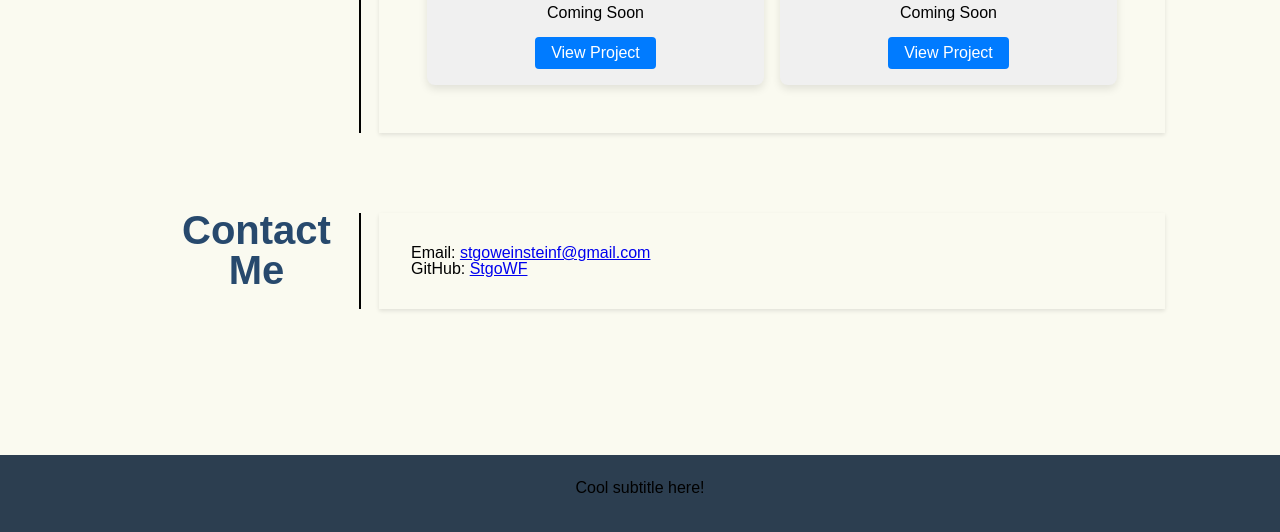
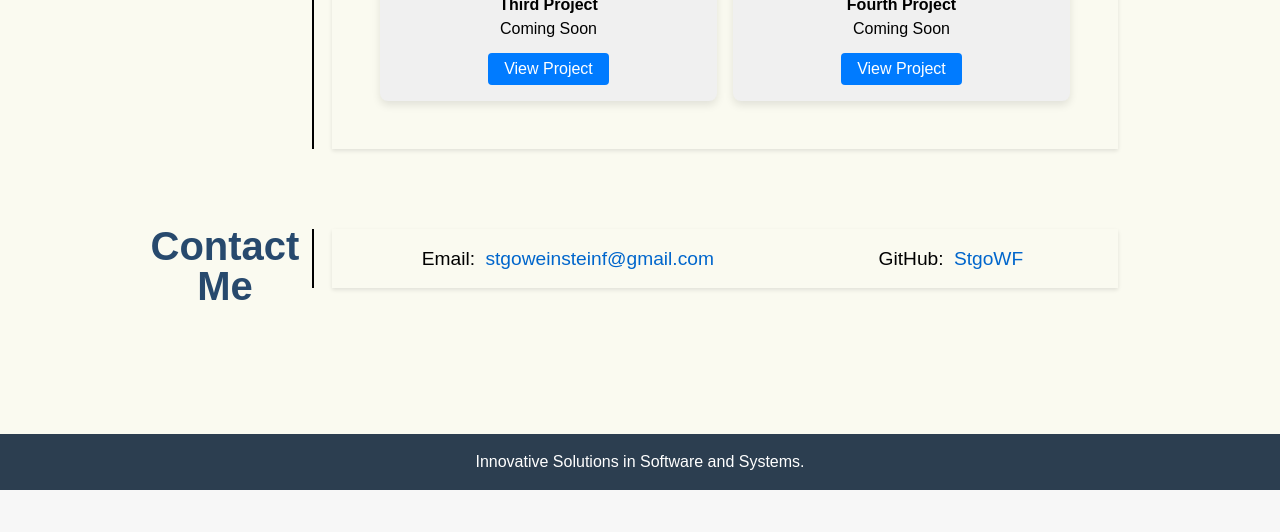
Before and after one commit to StgoWF/Portafolio, a plain HTML site: page index.html in a window 1280 px wide. Shown: the part 970-1502 px from the top of the page. After the commit the page ends 1460 px from the top, so only its background shows below. Drawn offline with Linux system fonts and the light colour scheme.

Commit message:
Final touches

```diff
--- a/assets/style.css
+++ b/assets/style.css
@@ -100,7 +100,7 @@
     margin-bottom: 80px;
     background-color: #fafaf0;
     max-width: 786px;
-    right: -132px;
+    right: -85px;
 
   }
 
@@ -135,9 +135,21 @@
     background-position: center;
     background-repeat: no-repeat;
     text-align: center;
-    padding: 25px;
+
 
   }
+
+  /* Styles for paragraph within footer */
+    footer p {
+    font-size: 1rem; /* Font size */
+    color: #fff; /* Text color */
+    text-align: center; /* Text alignment */
+    padding: 20px 0; /* Padding above and below */
+    margin: 0; /* Removes any default margin */
+  }
+
+
+
 
   /* Responsive styles */
   @media (max-width: 768px) {
@@ -287,12 +299,12 @@ header h1, header h2, header p, header nav a{
 }
 
 #contact > h2 {
-    left: -217px;
+    left: -510px;
     top: -3px;
     text-align: center;
 }
 
-/* ... your existing styles ... */
+
 
 /* Existing media query for medium screens (tablets) */
 @media (max-width: 768px) {
@@ -338,3 +350,36 @@ header h1, header h2, header p, header nav a{
 section h2 span {
     display: block;
 }
+
+/* Styles for contact section */
+.contact-me {
+    display: flex; /* Aligns items in a row */
+    flex-wrap: wrap; /* Allows items to wrap to the next line on small screens */
+    gap: 20px; /* Space between items */
+    justify-content: space-around; /* Distributes space around items */
+    padding: 20px; /* Padding around the contact section */
+}
+
+.contact-me h2 {
+    width: 100%; /* Full width to enforce line break */
+    text-align: center; /* Centers the title */
+}
+
+/* Style for contact details like email and GitHub */
+.contact-me p {
+    margin: 0; /* Removes default margin */
+    font-size: 1.2rem; /* Larger font size for visibility */
+}
+
+/* Style for links to make them easily clickable */
+.contact-me a {
+    color: #0066cc; /* Color for links */
+    text-decoration: none; /* Removes underline */
+    padding: 5px; /* Padding for larger clickable area */
+    transition: color 0.2s; /* Smooth transition for color change */
+}
+
+/* Hover effect for links */
+.contact-me a:hover {
+    color: #004499; /* Darker shade on hover for visibility */
+}
--- a/index.html
+++ b/index.html
@@ -36,7 +36,7 @@
         <!-- About section with a brief introduction -->
         <section id="about" class="about-me container">
             <h2>About <span>Me</span></h2>
-            <p>I'm a dedicated software developer with a passion for technology and innovation. Specializing in web development and eager to contribute to meaningful projects.</p>
+            <p>I'm a dedicated software developer and Civil Industrial Engineer with a passion for technology and innovation. Specializing in web development, I bring a strong analytical and optimization skillset to contribute to meaningful and challenging projects</p>
         </section>
 
         <!-- Work section to showcase projects -->
@@ -82,6 +82,7 @@
                 <!-- Add more projects as needed -->
             </div>
         </section>
+
         <section id="contact" class="contact-me container">
             <h2>Contact <span>Me</span></h2>
             <p>Email: <a href="mailto:stgoweinsteinf@gmail.com">stgoweinsteinf@gmail.com</a></p>
@@ -89,7 +90,7 @@
         </section>
     </main>
     <footer>
-        <p>Cool subtitle here!</p>
+        <p>Innovative Solutions in Software and Systems.</p>
     </footer>
 </body>
 </html>
```
Also changed, not shown: assets/images/email-logo.png (added), assets/images/github-logo.png (added).
